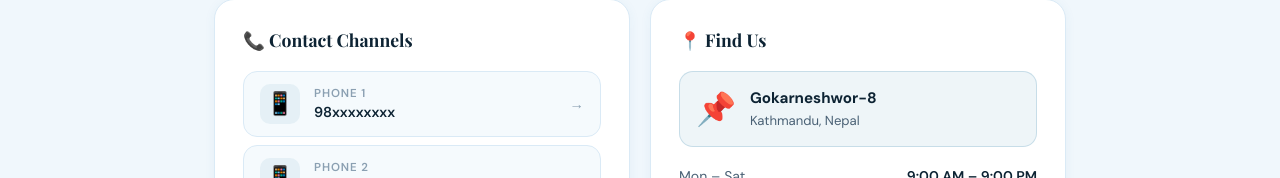
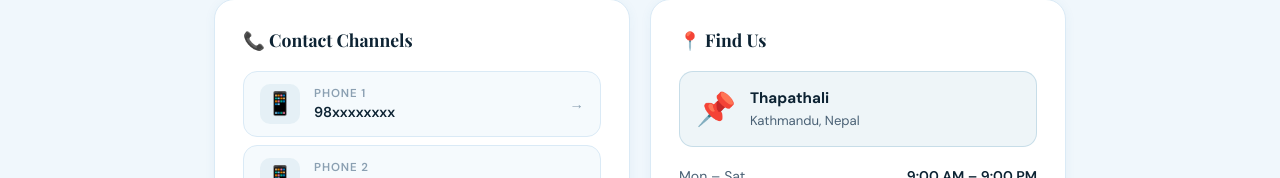
Before and after one commit to coprashant/Ice-Cream-Website, a React (Vite) app in the folder frontend/: page / in a window 1280 px wide. Both pictures are taken after a click on the button "Contact". Shown: the part 332-510 px from the top of the page. Built offline with nearby package versions, Linux system fonts and the light colour scheme; no server answers.

Commit message:
Minor design changes

```diff
--- a/frontend/src/pages/contact/Contact.jsx
+++ b/frontend/src/pages/contact/Contact.jsx
@@ -30,13 +30,13 @@ const Contact = () => {
                 icon="📱"
                 label="Phone 1"
                 value="98xxxxxxxx"
-                href="tel:+9779841550000"
+                href="tel:+9779811111111"
               />
               <ContactItem
                 icon="📱"
                 label="Phone 2"
                 value="98xxxxxxxx"
-                href="tel:+9779861187473"
+                href="tel:+9779800000000"
               />
               <ContactItem
                 icon="✉️"
@@ -58,7 +58,7 @@ const Contact = () => {
             <div className="location-display">
               <div className="location-pin">📌</div>
               <div className="location-text">
-                <p className="location-main">Gokarneshwor-8</p>
+                <p className="location-main">Thapathali</p>
                 <p className="location-secondary">Kathmandu, Nepal</p>
               </div>
             </div>
```
Also changed, not shown: frontend/src/pages/dashboard/Dashboard.jsx (+4 -22 lines).
